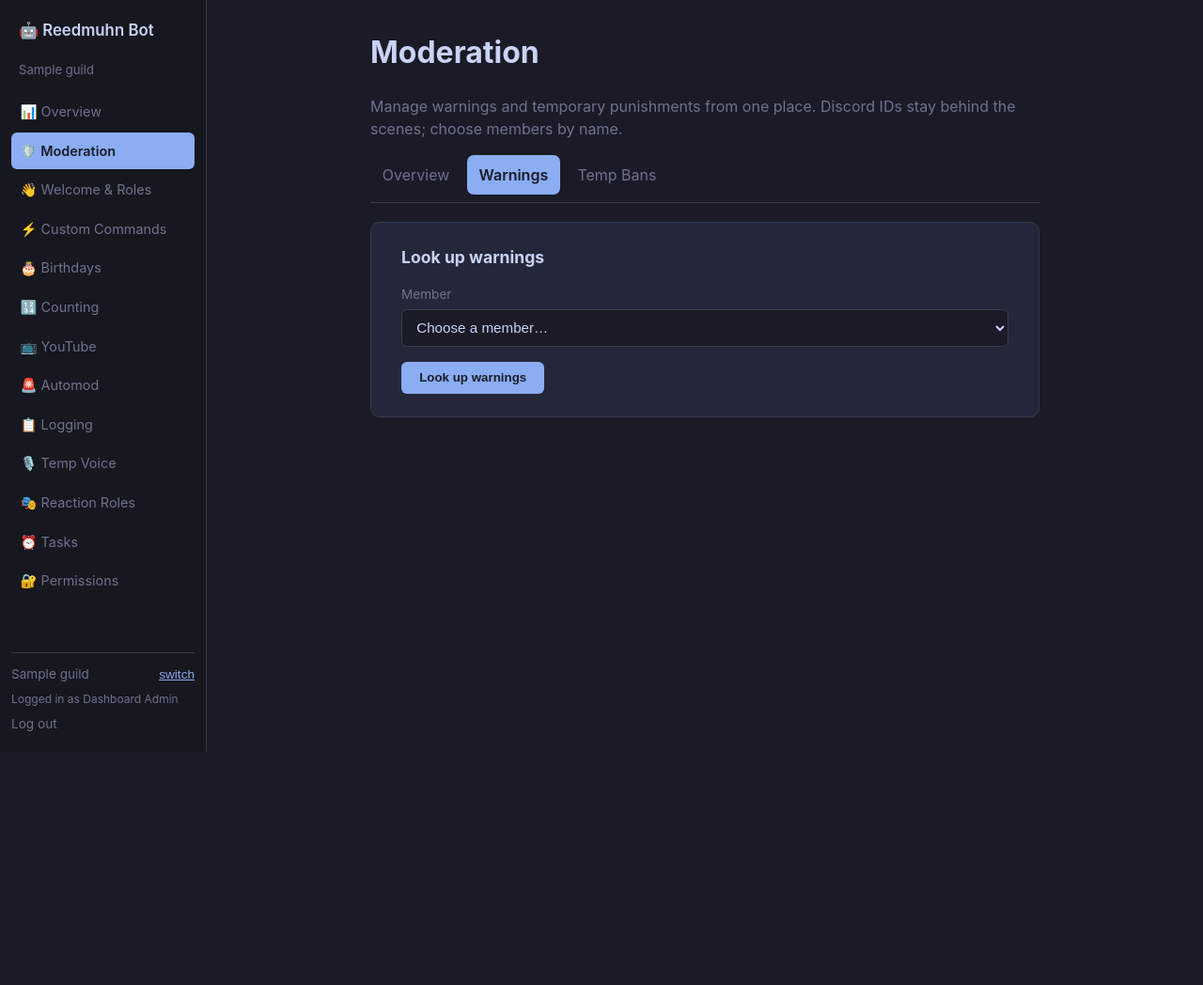
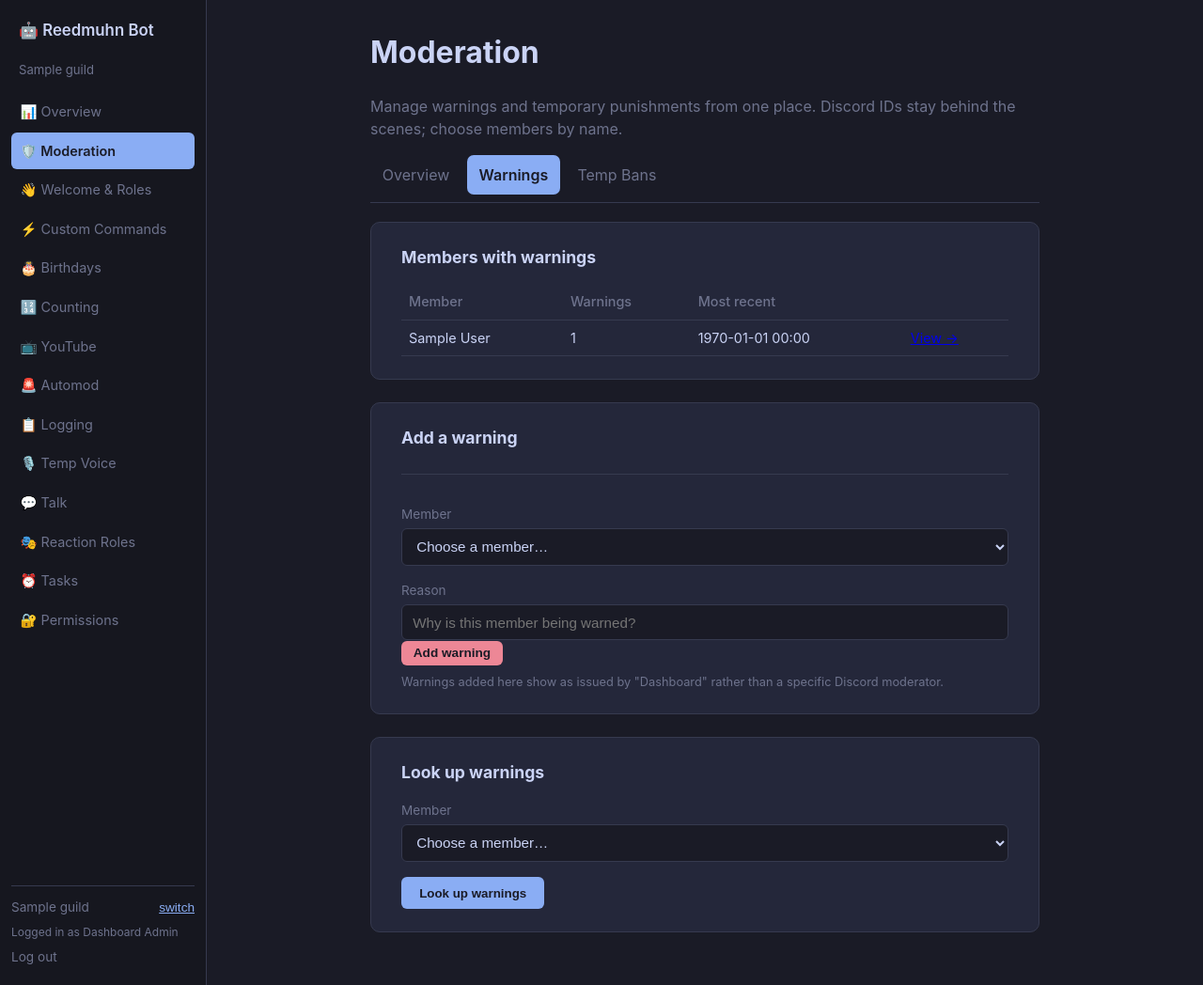
Before and after one commit to Reedman27/Reedmuhn-bot, a FastAPI app: page /guild/1/moderation?tab=warnings in a window 1280 px wide. Shown: the whole page at 94% size. Before the commit the page ends 800 px from the top, so only its background shows below. Run offline with FastAPI, Linux system fonts and the light colour scheme; the visitor is signed in with stand-in values (Sample User, id 1); tables that the repository leaves empty hold one stand-in row (values such as "Sample post"); parts of the project's set-up code (start-up, migrations or seed data) failed here and were passed over.

Commit message:
Add files via upload
added a new talk feature and added a few features in the moderation tab

```diff
--- a/bot.py
+++ b/bot.py
@@ -45,6 +45,7 @@ INITIAL_COGS = [
     "cogs.automod",
     "cogs.reactionroles",
     "cogs.logging_cog",
+    "cogs.dashboardtalk",
 ]
 
 FEATURES = FeatureStore([
--- a/webui/db.py
+++ b/webui/db.py
@@ -259,6 +259,16 @@ class Db:
                 user_id INTEGER NOT NULL,
                 moderator_id INTEGER NOT NULL,
                 reason TEXT NOT NULL,
+                created_at INTEGER NOT NULL
+            )"""
+        )
+        self.conn.execute(
+            """CREATE TABLE IF NOT EXISTS outbound_messages (
+                id INTEGER PRIMARY KEY AUTOINCREMENT,
+                guild_id INTEGER NOT NULL,
+                channel_id INTEGER NOT NULL,
+                content TEXT NOT NULL,
+                sent INTEGER NOT NULL DEFAULT 0,
                 created_at INTEGER NOT NULL
             )"""
         )
@@ -653,6 +663,14 @@ class Db:
             (guild_id, user_id),
         )
         return cur.fetchone()[0]
+
+    def list_warned_users(self, guild_id: int) -> list[tuple[int, int, int]]:
+        cur = self.conn.execute(
+            """SELECT user_id, COUNT(*), MAX(created_at) FROM warns
+               WHERE guild_id = ? GROUP BY user_id ORDER BY MAX(created_at) DESC""",
+            (guild_id,),
+        )
+        return cur.fetchall()
 
     def remove_warn(self, guild_id: int, warn_id: int) -> bool:
         cur = self.conn.execute(
@@ -1255,6 +1273,13 @@ class Db:
         row = self.conn.execute("SELECT name FROM bot_channels WHERE guild_id = ? AND channel_id = ?", (guild_id, channel_id)).fetchone()
         return row[0] if row else None
 
+    def queue_outbound_message(self, guild_id: int, channel_id: int, content: str) -> None:
+        self.conn.execute(
+            "INSERT INTO outbound_messages (guild_id, channel_id, content, sent, created_at) VALUES (?, ?, ?, 0, ?)",
+            (guild_id, channel_id, content, int(time.time())),
+        )
+        self.conn.commit()
+
     def sync_guild_roles(self, guild_id: int, roles: list) -> None:
         self.conn.execute("DELETE FROM bot_roles WHERE guild_id = ?", (guild_id,))
         for role in roles:
--- a/webui/main.py
+++ b/webui/main.py
@@ -580,9 +580,14 @@ async def moderation_page(request: Request, guild_id: int, user_id: Optional[int
     if user_id:
         rows = db.list_warns(guild_id, user_id)
         warns = [
-            (warn_id, moderator_id, member_label(guild_id, moderator_id), reason, datetime.fromtimestamp(created_at).strftime("%Y-%m-%d %H:%M"))
+            (warn_id, moderator_id, ("Dashboard" if moderator_id == 0 else member_label(guild_id, moderator_id)), reason, datetime.fromtimestamp(created_at).strftime("%Y-%m-%d %H:%M"))
             for warn_id, moderator_id, reason, created_at in rows
         ]
+
+    warned_users = [
+        (uid, member_label(guild_id, uid), count, datetime.fromtimestamp(last_at).strftime("%Y-%m-%d %H:%M"))
+        for uid, count, last_at in db.list_warned_users(guild_id)
+    ]
 
     tempbans = []
     for event_id, _, run_at, data in db.list_scheduled_events(guild_id, "unban"):
@@ -599,7 +604,7 @@ async def moderation_page(request: Request, guild_id: int, user_id: Optional[int
         request, "moderation.html", guild_id, "moderation",
         tab=tab, looked_up_user_id=user_id,
         looked_up_user_name=(member_label(guild_id, user_id) if user_id else None),
-        warns=warns, members=db.list_bot_members(guild_id), tempbans=tempbans,
+        warns=warns, warned_users=warned_users, members=db.list_bot_members(guild_id), tempbans=tempbans,
         muted_role_id=cfg["muted_role_id"], roles=db.list_bot_roles(guild_id), muted_config=cfg,
     )
 
@@ -609,6 +614,26 @@ async def clear_warns_route(request: Request, guild_id: int, user_id: int = Form
     if (r := await require_auth(request)):
         return r
     db.clear_warns(guild_id, user_id)
+    return RedirectResponse(f"/guild/{guild_id}/moderation?tab=warnings&user_id={user_id}", status_code=303)
+
+
+@app.post("/guild/{guild_id}/moderation/add-warn")
+async def add_warn_route(request: Request, guild_id: int, user_id: int = Form(...), reason: str = Form(...)):
+    if (r := await require_auth(request)):
+        return r
+    reason = reason.strip() or "No reason given"
+    # moderator_id 0 is a sentinel meaning "issued from the dashboard" -
+    # there's no per-admin dashboard login to attribute it to a specific
+    # Discord user, unlike /warn issued in Discord itself.
+    db.add_warn(guild_id, user_id, 0, reason, int(time.time()))
+    return RedirectResponse(f"/guild/{guild_id}/moderation?tab=warnings&user_id={user_id}", status_code=303)
+
+
+@app.post("/guild/{guild_id}/moderation/remove-warn")
+async def remove_warn_route(request: Request, guild_id: int, warn_id: int = Form(...), user_id: int = Form(...)):
+    if (r := await require_auth(request)):
+        return r
+    db.remove_warn(guild_id, warn_id)
     return RedirectResponse(f"/guild/{guild_id}/moderation?tab=warnings&user_id={user_id}", status_code=303)
 
 
@@ -980,3 +1005,30 @@ async def remove_voice_hub_route(request: Request, guild_id: int, channel_id: in
         return r
     db.remove_voice_hub(guild_id, channel_id)
     return RedirectResponse(f"/guild/{guild_id}/tempvoice", status_code=303)
+
+
+# ---- talk as the bot ----
+# Whoever's logged into the dashboard can compose a message and have the
+# bot send it into a text channel. Anyone with the WEBUI_PASSWORD can use
+# this - same trust level as everything else behind require_auth - since
+# there's no per-admin dashboard login, just a shared password.
+
+@app.get("/guild/{guild_id}/talk")
+async def talk_page(request: Request, guild_id: int):
+    if (r := await require_auth(request)):
+        return r
+    return render(
+        request, "talk.html", guild_id, "talk",
+        text_channels=db.list_bot_channels(guild_id, "text"),
+    )
+
+
+@app.post("/guild/{guild_id}/talk")
+async def send_talk_message(request: Request, guild_id: int, channel_id: int = Form(...), content: str = Form(...)):
+    if (r := await require_auth(request)):
+        return r
+    content = content.strip()
+    if not content or not validate_channel(guild_id, channel_id, ("text",)):
+        return RedirectResponse(f"/guild/{guild_id}/talk?error=1", status_code=303)
+    db.queue_outbound_message(guild_id, channel_id, content)
+    return RedirectResponse(f"/guild/{guild_id}/talk?sent=1", status_code=303)
--- a/webui/templates/base.html
+++ b/webui/templates/base.html
@@ -21,6 +21,7 @@
             <a href="/guild/{{ guild_id }}/automod" class="{{ 'active' if active == 'automod' else '' }}">🚨 Automod</a>
             <a href="/guild/{{ guild_id }}/logging" class="{{ 'active' if active == 'logging' else '' }}">📋 Logging</a>
             <a href="/guild/{{ guild_id }}/tempvoice" class="{{ 'active' if active == 'tempvoice' else '' }}">🎙️ Temp Voice</a>
+            <a href="/guild/{{ guild_id }}/talk" class="{{ 'active' if active == 'talk' else '' }}">💬 Talk</a>
             <a href="/guild/{{ guild_id }}/reactionroles" class="{{ 'active' if active == 'reactionroles' else '' }}">🎭 Reaction Roles</a>
             <a href="/guild/{{ guild_id }}/scheduled" class="{{ 'active' if active == 'scheduled' else '' }}">⏰ Tasks</a>
             <a href="/guild/{{ guild_id }}/permissions" class="{{ 'active' if active == 'permissions' else '' }}">🔐 Permissions</a>
--- a/webui/templates/moderation.html
+++ b/webui/templates/moderation.html
@@ -45,8 +45,34 @@
 </section>
 <section class="card"><h2>Moderation tools</h2><p>Use the Discord commands for immediate actions such as <code>/warn</code>, <code>/warnings</code>, <code>/clearwarns</code>, <code>/mute</code>, <code>/unmute</code>, <code>/kick</code>, <code>/ban</code>, <code>/tempban</code>, and <code>/tempnick</code>.</p><p class="hint">The dashboard is for configuration and moderation history; the bot remains the authority for live Discord actions.</p></section>
 {% elif tab == 'warnings' %}
-<section class="card"><h2>Look up warnings</h2><form method="get" action="/guild/{{ guild_id }}/moderation"><input type="hidden" name="tab" value="warnings"><label for="user_id">Member</label><select id="user_id" name="user_id" required><option value="" disabled {% if not looked_up_user_id %}selected{% endif %}>Choose a member…</option>{% for uid, display, name in members %}<option value="{{ uid }}" {% if looked_up_user_id == uid %}selected{% endif %}>{{ display }}</option>{% endfor %}</select><button type="submit">Look up warnings</button></form>
-{% if looked_up_user_id %}<hr><p><strong>{{ looked_up_user_name }}</strong></p>{% if warns %}<table><thead><tr><th>Date</th><th>Moderator</th><th>Reason</th></tr></thead><tbody>{% for warn_id, moderator_id, moderator_name, reason, date_str in warns %}<tr><td>{{ date_str }}</td><td>{{ moderator_name }}</td><td>{{ reason }}</td></tr>{% endfor %}</tbody></table><form method="post" action="/guild/{{ guild_id }}/moderation/clear-warns" class="add-form"><input type="hidden" name="user_id" value="{{ looked_up_user_id }}"><button type="submit" class="danger">Clear all {{ warns|length }} warning{{ 's' if warns|length != 1 }}</button></form>{% else %}<p class="muted">No warnings for this member.</p>{% endif %}{% endif %}</section>
+<section class="card">
+    <h2>Members with warnings</h2>
+    {% if warned_users %}
+    <table><thead><tr><th>Member</th><th>Warnings</th><th>Most recent</th><th></th></tr></thead><tbody>
+        {% for uid, name, count, last_date in warned_users %}
+        <tr><td>{{ name }}</td><td>{{ count }}</td><td>{{ last_date }}</td><td><a href="/guild/{{ guild_id }}/moderation?tab=warnings&user_id={{ uid }}">View →</a></td></tr>
+        {% endfor %}
+    </tbody></table>
+    {% else %}
+    <p class="muted">No members have warnings.</p>
+    {% endif %}
+</section>
+<section class="card">
+    <h2>Add a warning</h2>
+    <form method="post" action="/guild/{{ guild_id }}/moderation/add-warn" class="add-form">
+        <label for="warn_user_id">Member</label>
+        <select id="warn_user_id" name="user_id" required><option value="" disabled selected>Choose a member…</option>{% for uid, display, name in members %}<option value="{{ uid }}">{{ display }}</option>{% endfor %}</select>
+        <label for="reason">Reason</label>
+        <input type="text" id="reason" name="reason" maxlength="500" required placeholder="Why is this member being warned?">
+        <button type="submit" class="danger">Add warning</button>
+    </form>
+    <p class="hint">Warnings added here show as issued by "Dashboard" rather than a specific Discord moderator.</p>
+</section>
+<section class="card">
+    <h2>Look up warnings</h2>
+    <form method="get" action="/guild/{{ guild_id }}/moderation"><input type="hidden" name="tab" value="warnings"><label for="user_id">Member</label><select id="user_id" name="user_id" required><option value="" disabled {% if not looked_up_user_id %}selected{% endif %}>Choose a member…</option>{% for uid, display, name in members %}<option value="{{ uid }}" {% if looked_up_user_id == uid %}selected{% endif %}>{{ display }}</option>{% endfor %}</select><button type="submit">Look up warnings</button></form>
+    {% if looked_up_user_id %}<hr><p><strong>{{ looked_up_user_name }}</strong></p>{% if warns %}<table><thead><tr><th>Date</th><th>Moderator</th><th>Reason</th><th></th></tr></thead><tbody>{% for warn_id, moderator_id, moderator_name, reason, date_str in warns %}<tr><td>{{ date_str }}</td><td>{{ moderator_name }}</td><td>{{ reason }}</td><td><form method="post" action="/guild/{{ guild_id }}/moderation/remove-warn" class="inline"><input type="hidden" name="warn_id" value="{{ warn_id }}"><input type="hidden" name="user_id" value="{{ looked_up_user_id }}"><button type="submit" class="danger">Remove</button></form></td></tr>{% endfor %}</tbody></table><form method="post" action="/guild/{{ guild_id }}/moderation/clear-warns" class="add-form"><input type="hidden" name="user_id" value="{{ looked_up_user_id }}"><button type="submit" class="danger">Clear all {{ warns|length }} warning{{ 's' if warns|length != 1 }}</button></form>{% else %}<p class="muted">No warnings for this member.</p>{% endif %}{% endif %}
+</section>
 {% else %}
 <section class="card"><h2>Active temporary bans</h2><p class="muted">Temporary bans automatically expire through the bot scheduler. You can lift one early without copying a Discord ID.</p>{% if tempbans %}<table><thead><tr><th>Member</th><th>Auto-unban</th><th>Action</th></tr></thead><tbody>{% for t in tempbans %}<tr><td>{{ t.user_name }}</td><td>{{ t.unban_at }}</td><td><form method="post" action="/guild/{{ guild_id }}/moderation/tempbans/unban" class="inline"><input type="hidden" name="event_id" value="{{ t.id }}"><button type="submit">Unban now</button></form></td></tr>{% endfor %}</tbody></table>{% else %}<p class="muted">No active temporary bans.</p>{% endif %}</section>
 {% endif %}
```
Also changed, not shown: cogs/dashboardtalk.py (added, +52 -0 lines), db.py (+44 -0 lines), webui/templates/talk.html (added, +20 -0 lines).
